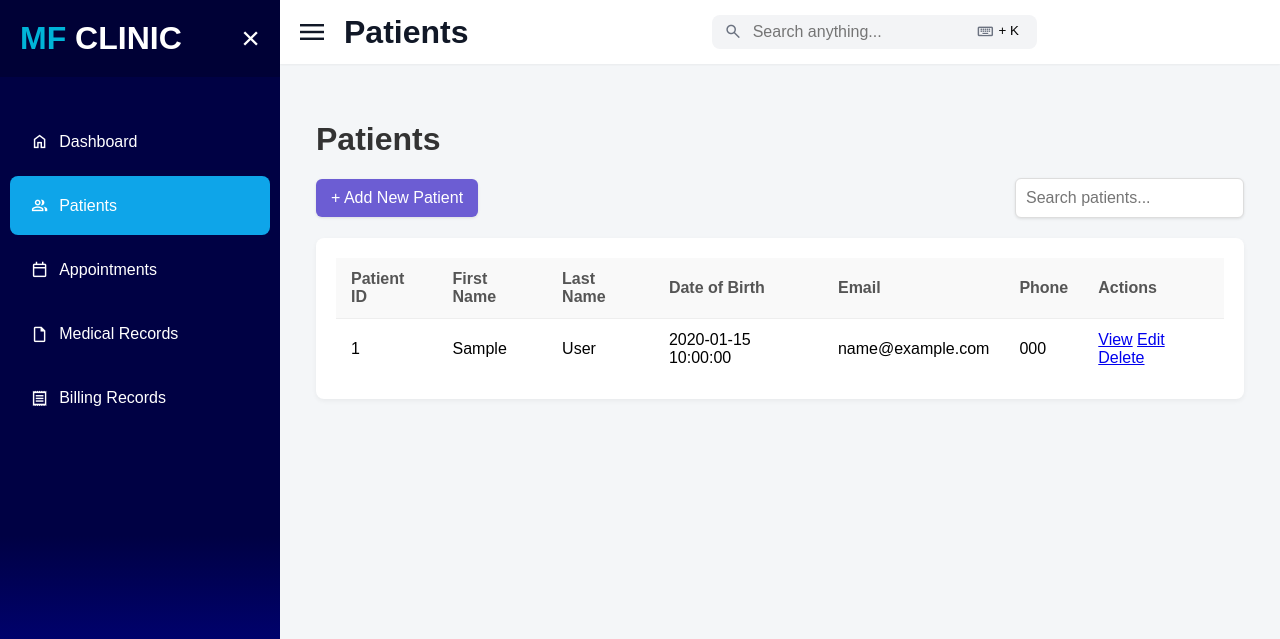
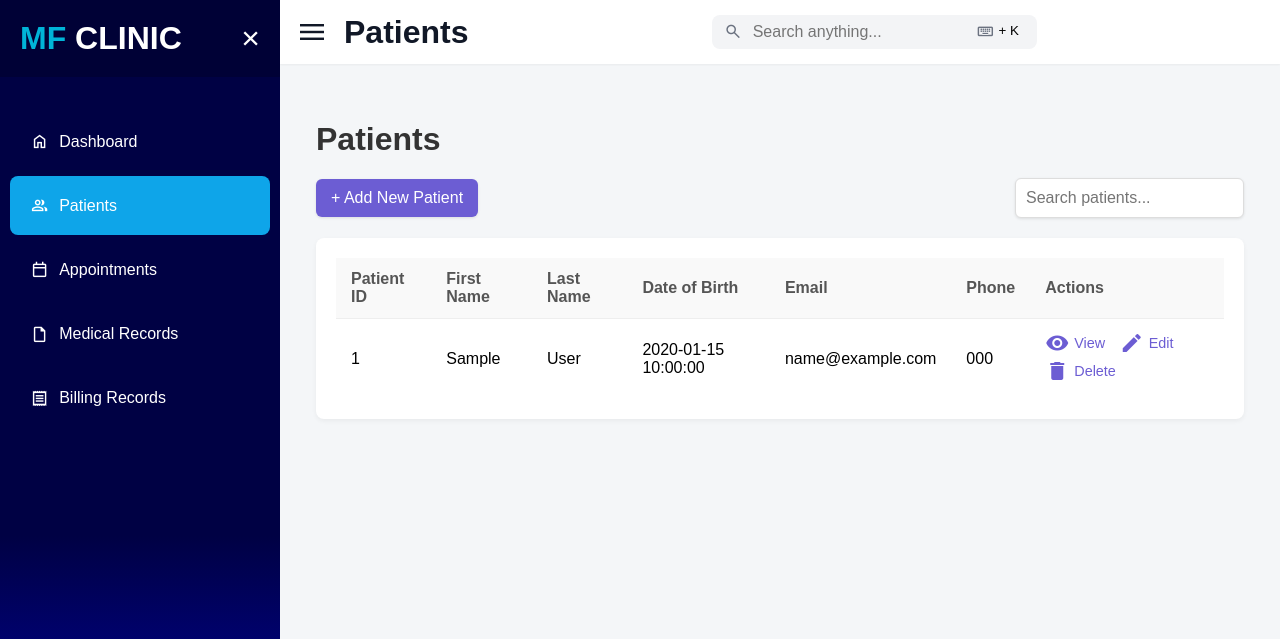
Before and after one commit to xraymundx/it38b-Enterprise, a PHP site: page /?page=patients in a window 1280 px wide. Shown: the top 639 px of the page. Run offline with PHP 8.4, Linux system fonts and the light colour scheme; the visitor is signed in with stand-in values (Sample User, id 1); tables that the repository leaves empty or names only in its code hold one stand-in row (values such as "Sample post"); some libraries are stand-ins or nearby versions.

Commit message:
Enhance patient actions UI; add Material Icons, improve layout, and style for better user experience

```diff
--- a/views/nurse/patients.php
+++ b/views/nurse/patients.php
@@ -81,6 +81,29 @@
             justify-content: space-between;
             align-items: center;
             margin-bottom: 20px;
+        }
+
+        .patient-actions {
+            text-align: center;
+        }
+
+        .patient-actions a {
+            display: inline-flex;
+            align-items: center;
+            justify-content: center;
+            margin-right: 10px;
+            text-decoration: none;
+            color: #333;
+        }
+
+        .patient-actions a span.material-icons {
+            margin-right: 5px;
+            /* Space between icon and text */
+        }
+
+        .patient-actions a:hover {
+            color: #6c5dd3;
+            /* Change color on hover */
         }
 
         .add-patient-button {
@@ -361,6 +384,8 @@
                         <th>Actions</th>
                     </tr>
                 </thead>
+                <!-- Load Google Material Icons in your <head> section -->
+                <link href="https://fonts.googleapis.com/icon?family=Material+Icons" rel="stylesheet">
                 <tbody>
                     <?php if (!empty($patients)): ?>
                         <?php foreach ($patients as $patient): ?>
@@ -371,13 +396,14 @@
                                 <td data-label="Date of Birth"><?php echo htmlspecialchars($patient['date_of_birth']); ?></td>
                                 <td data-label="Email"><?php echo htmlspecialchars($patient['email']); ?></td>
                                 <td data-label="Phone"><?php echo htmlspecialchars($patient['phone']); ?></td>
-                                <td class="functions/patient-actions" data-label="Actions">
-                                    <a
-                                        href="functions/view_patient.php?id=<?php echo htmlspecialchars($patient['id']); ?>">View</a>
-                                    <a
-                                        href="functions/edit_patient.php?id=<?php echo htmlspecialchars($patient['id']); ?>">Edit</a>
+                                <td class="patient-actions" data-label="Actions">
+                                    <a href="functions/view_patient.php?id=<?php echo htmlspecialchars($patient['id']); ?>"><span
+                                            class="material-icons">visibility</span> View</a>
+                                    <a href="functions/edit_patient.php?id=<?php echo htmlspecialchars($patient['id']); ?>"><span
+                                            class="material-icons">edit</span> Edit</a>
                                     <a href="functions/delete_patient.php?id=<?php echo htmlspecialchars($patient['id']); ?>"
-                                        onclick="return confirm('Are you sure?')">Delete</a>
+                                        onclick="return confirm('Are you sure?')"><span class="material-icons">delete</span>
+                                        Delete</a>
                                 </td>
                             </tr>
                         <?php endforeach; ?>
@@ -387,6 +413,8 @@
                         </tr>
                     <?php endif; ?>
                 </tbody>
+
+
             </table>
         </div>
 
```
